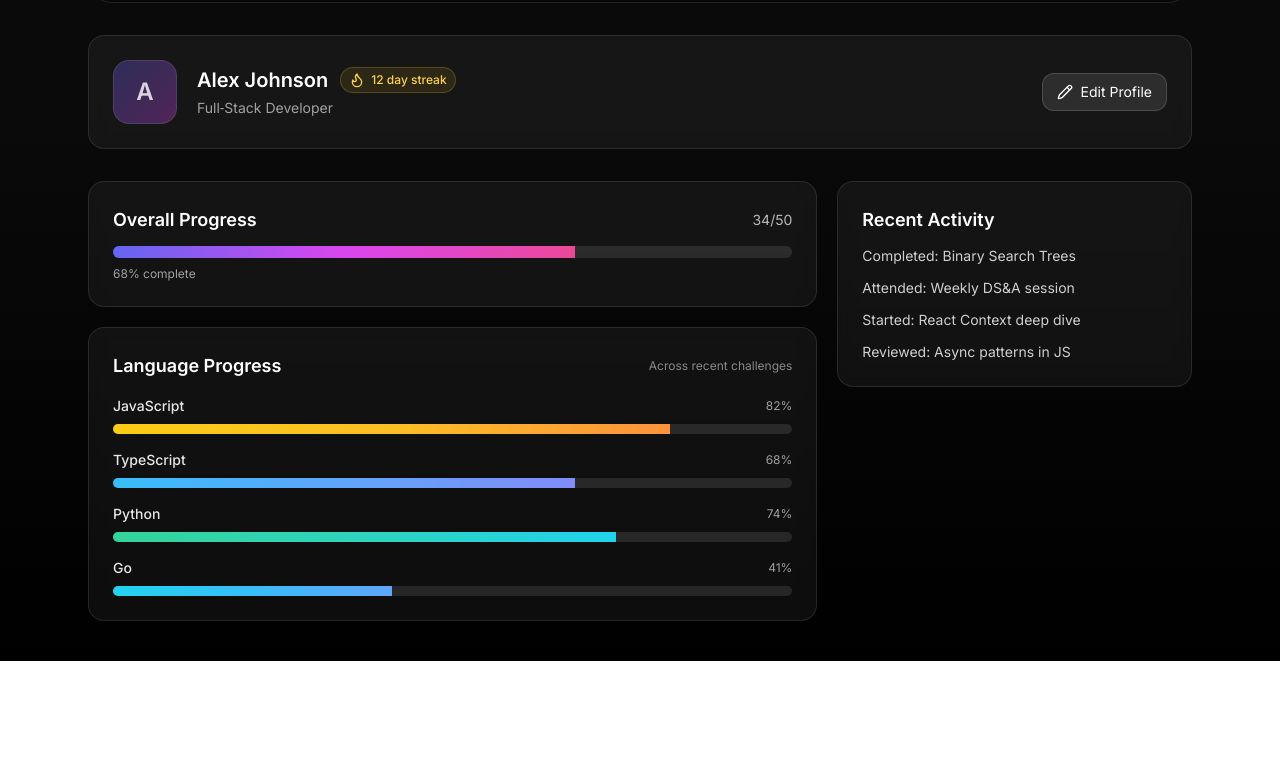
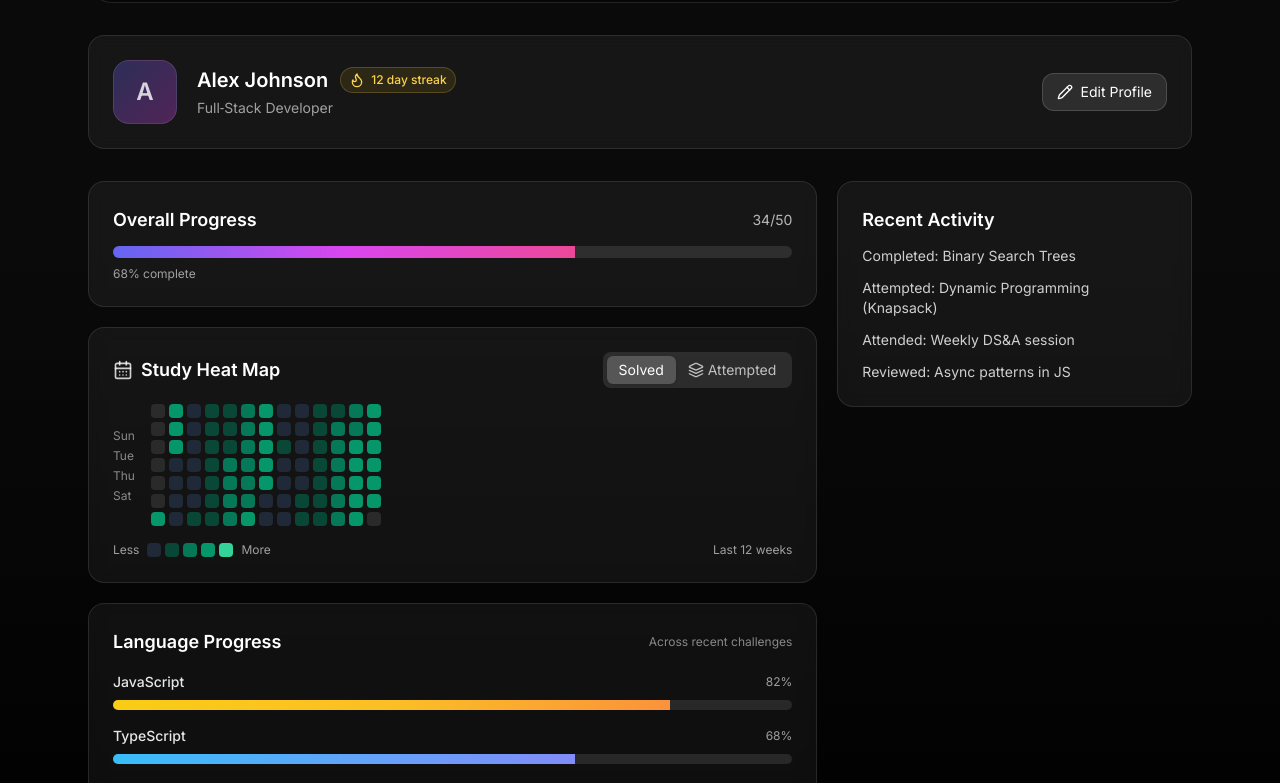
Before and after one commit to nikita1503agarwal/frontend-repo_7ck3uwi1_fo4i7i, a React (Vite) app: page / in a window 1280 px wide. Shown: the part 457-1240 px from the top of the page. Before the commit the page ends 1118 px from the top, so only its background shows below. Built offline with nearby package versions, Linux system fonts and the light colour scheme; a web font is replaced by a local one.

Commit message:
Update project prj_7ck3uwi1 - 2025-11-07T22:14:52.927Z

```diff
--- a/src/App.jsx
+++ b/src/App.jsx
@@ -4,6 +4,7 @@ import ProfileHeader from './components/ProfileHeader';
 import ProgressTracker from './components/ProgressTracker';
 import LanguageProgressBars from './components/LanguageProgressBars';
 import EditProfileModal from './components/EditProfileModal';
+import StudyHeatMap from './components/StudyHeatMap';
 
 export default function App() {
   const [openEdit, setOpenEdit] = useState(false);
@@ -30,6 +31,7 @@ export default function App() {
         <div className="grid grid-cols-1 lg:grid-cols-3 gap-5">
           <div className="space-y-5 lg:col-span-2">
             <ProgressTracker completed={34} total={50} />
+            <StudyHeatMap />
             <LanguageProgressBars />
           </div>
 
@@ -38,8 +40,8 @@ export default function App() {
               <h3 className="text-base md:text-lg font-semibold text-white">Recent Activity</h3>
               <ul className="mt-3 space-y-3 text-sm text-white/80">
                 <li>Completed: Binary Search Trees</li>
+                <li>Attempted: Dynamic Programming (Knapsack)</li>
                 <li>Attended: Weekly DS&A session</li>
-                <li>Started: React Context deep dive</li>
                 <li>Reviewed: Async patterns in JS</li>
               </ul>
             </div>
--- a/src/components/StudyHeatMap.jsx
+++ b/src/components/StudyHeatMap.jsx
@@ -39,25 +39,25 @@ function intensityToColor(value, mode) {
   // value 0..4
   const palettes = {
     solved: [
-      'bg-gray-200',
-      'bg-emerald-200',
-      'bg-emerald-300',
+      'bg-gray-800',
+      'bg-emerald-800/70',
+      'bg-emerald-700',
+      'bg-emerald-600',
       'bg-emerald-400',
-      'bg-emerald-600',
     ],
-    attended: [
-      'bg-gray-200',
-      'bg-sky-200',
-      'bg-sky-300',
+    attempted: [
+      'bg-gray-800',
+      'bg-sky-800/70',
+      'bg-sky-700',
+      'bg-sky-600',
       'bg-sky-400',
-      'bg-sky-600',
     ],
   };
   return palettes[mode][Math.max(0, Math.min(4, value))];
 }
 
 export default function StudyHeatMap() {
-  const [mode, setMode] = useState('solved'); // 'solved' | 'attended'
+  const [mode, setMode] = useState('solved'); // 'solved' | 'attempted'
 
   // Fake sample data for demo: deterministic-ish based on date string
   const data = useMemo(() => {
@@ -68,8 +68,8 @@ export default function StudyHeatMap() {
       let hash = 0;
       for (let i = 0; i < key.length; i++) hash = (hash * 31 + key.charCodeAt(i)) % 997;
       const solved = Math.floor(((hash % 100) / 100) * 4); // 0..3
-      const attended = Math.floor((((hash * 7) % 100) / 100) * 4); // 0..3
-      return { date: d, solved, attended };
+      const attempted = Math.floor((((hash * 7) % 100) / 100) * 4); // 0..3
+      return { date: d, solved, attempted };
     });
   }, []);
 
@@ -85,16 +85,16 @@ export default function StudyHeatMap() {
   const legendSteps = [0, 1, 2, 3, 4];
 
   return (
-    <div className="bg-white/70 backdrop-blur rounded-2xl shadow-sm p-6 border border-white/40">
+    <div className="p-5 md:p-6 rounded-2xl bg-white/5 backdrop-blur border border-white/10">
       <div className="flex items-center justify-between mb-4">
         <div className="flex items-center gap-2">
-          <CalendarDays className="w-5 h-5 text-gray-700" />
-          <h3 className="text-lg font-semibold text-gray-900">Study Heat Map</h3>
+          <CalendarDays className="w-5 h-5 text-white/80" />
+          <h3 className="text-base md:text-lg font-semibold text-white">Study Heat Map</h3>
         </div>
-        <div className="inline-flex items-center rounded-lg bg-gray-100 p-1 text-sm">
+        <div className="inline-flex items-center rounded-lg bg-white/10 p-1 text-sm">
           <button
             className={`px-3 py-1 rounded-md transition ${
-              mode === 'solved' ? 'bg-white shadow text-gray-900' : 'text-gray-600'
+              mode === 'solved' ? 'bg-white/20 shadow text-white' : 'text-white/70'
             }`}
             onClick={() => setMode('solved')}
           >
@@ -102,18 +102,18 @@ export default function StudyHeatMap() {
           </button>
           <button
             className={`px-3 py-1 rounded-md transition ${
-              mode === 'attended' ? 'bg-white shadow text-gray-900' : 'text-gray-600'
+              mode === 'attempted' ? 'bg-white/20 shadow text-white' : 'text-white/70'
             } flex items-center gap-1`}
-            onClick={() => setMode('attended')}
+            onClick={() => setMode('attempted')}
           >
-            <Layers className="w-4 h-4" /> Attended
+            <Layers className="w-4 h-4" /> Attempted
           </button>
         </div>
       </div>
 
       <div className="flex gap-4">
         {/* Weekday labels */}
-        <div className="flex flex-col text-xs text-gray-500 pt-6 gap-[6px]">
+        <div className="flex flex-col text-xs text-white/50 pt-6 gap-[6px]">
           {['Sun', 'Tue', 'Thu', 'Sat'].map((d) => (
             <span key={d} className="h-3.5 leading-3.5">{d}</span>
           ))}
@@ -127,13 +127,13 @@ export default function StudyHeatMap() {
                 {Array.from({ length: 7 }).map((_, dayIndex) => {
                   const date = weekDates.find((d) => d.getDay() === dayIndex);
                   if (!date) {
-                    return <div key={dayIndex} className="w-3.5 h-3.5 bg-gray-100 rounded" />;
+                    return <div key={dayIndex} className="w-3.5 h-3.5 bg-white/10 rounded" />;
                   }
                   const d = map.get(date.toDateString());
-                  const value = mode === 'solved' ? d.solved : d.attended;
+                  const value = mode === 'solved' ? d.solved : d.attempted;
                   const bg = intensityToColor(value, mode);
                   const tooltip = `${date.toLocaleDateString()} — ${
-                    mode === 'solved' ? `${d.solved} solved` : `${d.attended} attended`
+                    mode === 'solved' ? `${d.solved} solved` : `${d.attempted} attempted`
                   }`;
                   return (
                     <div
@@ -151,7 +151,7 @@ export default function StudyHeatMap() {
 
       {/* Legend */}
       <div className="mt-4 flex items-center justify-between">
-        <div className="flex items-center gap-2 text-xs text-gray-500">
+        <div className="flex items-center gap-2 text-xs text-white/60">
           <span>Less</span>
           <div className="flex items-center gap-1">
             {legendSteps.map((s) => (
@@ -163,7 +163,7 @@ export default function StudyHeatMap() {
           </div>
           <span>More</span>
         </div>
-        <div className="text-xs text-gray-500">Last 12 weeks</div>
+        <div className="text-xs text-white/60">Last 12 weeks</div>
       </div>
     </div>
   );
```
Also changed, not shown: 1 other file (tests, documents, lock files or other folders).
